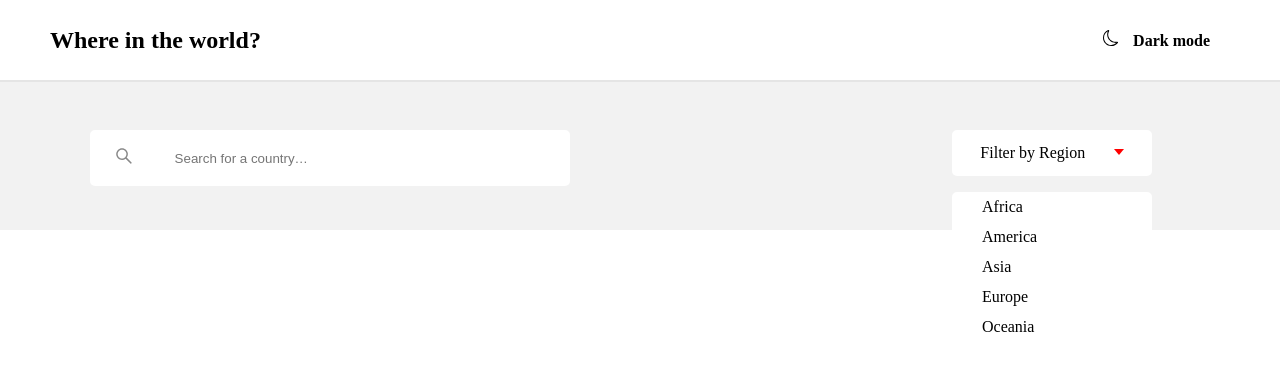
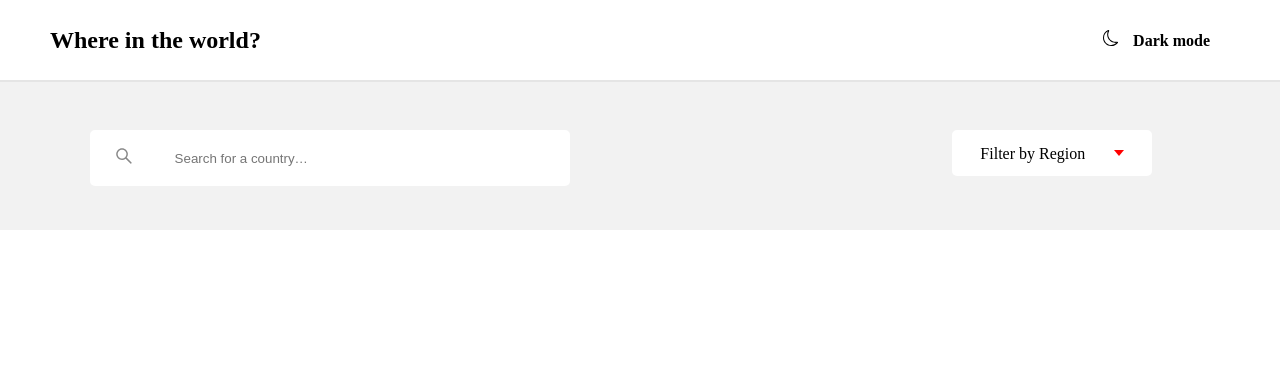
Before and after one commit to Oybek550/country-react, a React (Create React App) app: page / in a window 1280 px wide. Shown: the top 370 px of the page. Built offline with nearby package versions, Linux system fonts and the light colour scheme.

Commit message:
dropdown end

```diff
--- a/src/App.js
+++ b/src/App.js
@@ -1,8 +1,9 @@
 import Top from './top';
 import './App.css';
 import Navbar from './navbar';
+import './navbar.css'
+function App() {
 
-function App() {
   return (
    <div className='container'>
    <Top/>
--- a/src/navbar.css
+++ b/src/navbar.css
@@ -24,21 +24,22 @@
   border: none;
   padding: 7px;
 }
+
 .dropdown{
   width: 200px;
   height: 46px;
-  display: flex;
-  align-items: center;
   background: #FFFFFF;
   margin-right: 10%;
   border-radius: 5px;
 }
+
 .select {
   width: 100%;
   display: flex;
   justify-content: space-evenly;
+  margin-top: 15px;
+}
 
-}
 .caret {
   width: 0;
   height: 0;
@@ -56,8 +57,14 @@
   top: 24%;
   right: 10%;
   border-radius: 5px;
+  opacity: 1;
 }
-li{
+.close {
+  opacity: 0;
+}
+
+
+li {
   padding-left: 15%;
   line-height: 30px;
 }
--- a/src/navbar.js
+++ b/src/navbar.js
@@ -1,7 +1,9 @@
-import React from "react";
+import React, {useState} from 'react';
 import {AiOutlineSearch} from "react-icons/ai"
 import './navbar.css';
-const navbar = () => {
+
+const Navbar = () => {
+  const [open, setOpen] = useState(false);
   return(
     <div className="nav">
       <div className="search">
@@ -9,21 +11,27 @@ const navbar = () => {
         <input type="text" placeholder="Search for a country…" />
         </div>
 
-      <div className="dropdown">
-        <div className="select">
-          <div className="selected">Filter by Region</div>
-          <div className="caret"></div>
+        <div className="dropdown" >
+    <div className="select" onClick={()=>{setOpen(!open)}}>
+      <div className="selected" >Filter by Region</div>
+      <div className="caret" ></div>
+
+
     </div>
-        <ul className="menu">
+
+ <ul className={open ? "menu" : "close"}>
     <li><a>Africa</a></li>
     <li><a>America</a></li>
     <li><a>Asia</a></li>
     <li><a>Europe</a></li>
     <li><a>Oceania</a></li>
   </ul>
+
+
   </div>
+
     </div>
   )
 }
 
-export default navbar;
+export default Navbar;
```
Lines whose indentation alone changed are shown as unchanged.
